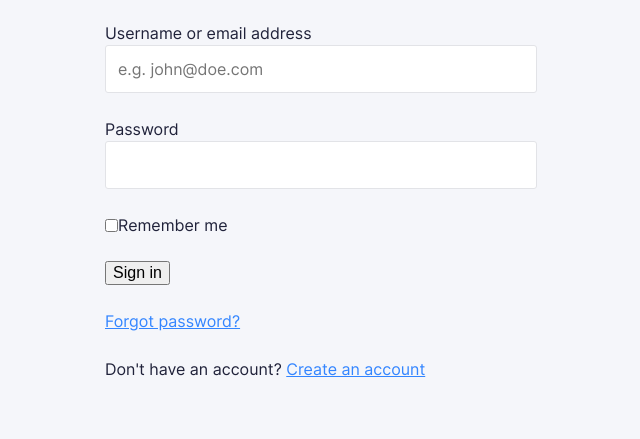
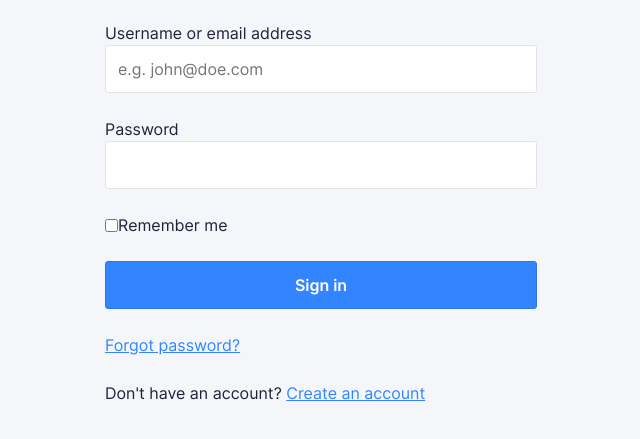
Before and after one commit to nmct-create3/login-form-design-VandeVeldeMelissa, a plain HTML site: page index.html in a window 1280 px wide. Shown: the part 123-562 px from the top of the page, without its empty margins (319-959 px from the left). Drawn offline with Linux system fonts and the light colour scheme.

Commit message:
design button

```diff
--- a/css/screen.css
+++ b/css/screen.css
@@ -515,6 +515,12 @@ input {
     box-shadow: 0 0 0 3px #3385ff4d;
 }
 
+.c-input:hover {
+    border-color: #3385FF;
+    box-shadow: h-offset v-offset blur spread color;
+    box-shadow: 0 0 0 3px #3385ff4d;
+}
+
 /*
     Component: Label
     ---
@@ -538,19 +544,33 @@ input {
 */
 
 .c-button {
-
+    font-weight: 600;
+    background-color: #3385FF;
+    color: white;
+    border-style: solid;
+    border-width: 1px;
+    border-color: #2E77E6;
+    border-radius: 3px;
+    font-size: 16px;
+    line-height: 20px;
+    padding: 13px;
+    width: 100%;
+    outline: none;
+    font-family: inherit;
 }
 
 .c-button:hover {
-
+    background-color: #4F95FF;
 }
 
 .c-button:focus {
-
+    background-color: #3385FF;
+    box-shadow: h-offset v-offset blur spread color;
+    box-shadow: 0 0 0 3px #3385ff4d;
 }
 
 .c-button:active {
-
+    background-color: #2E77E6;
 }
 
 .c-button--block {
--- a/index.html
+++ b/index.html
@@ -54,7 +54,7 @@
                             </label>
                         </p>
                         <p>
-                            <input type="submit" value="Sign in">
+                            <input class="c-button" type="submit" value="Sign in">
                         </p>
                         <p>
                             <a href="#!">
```
